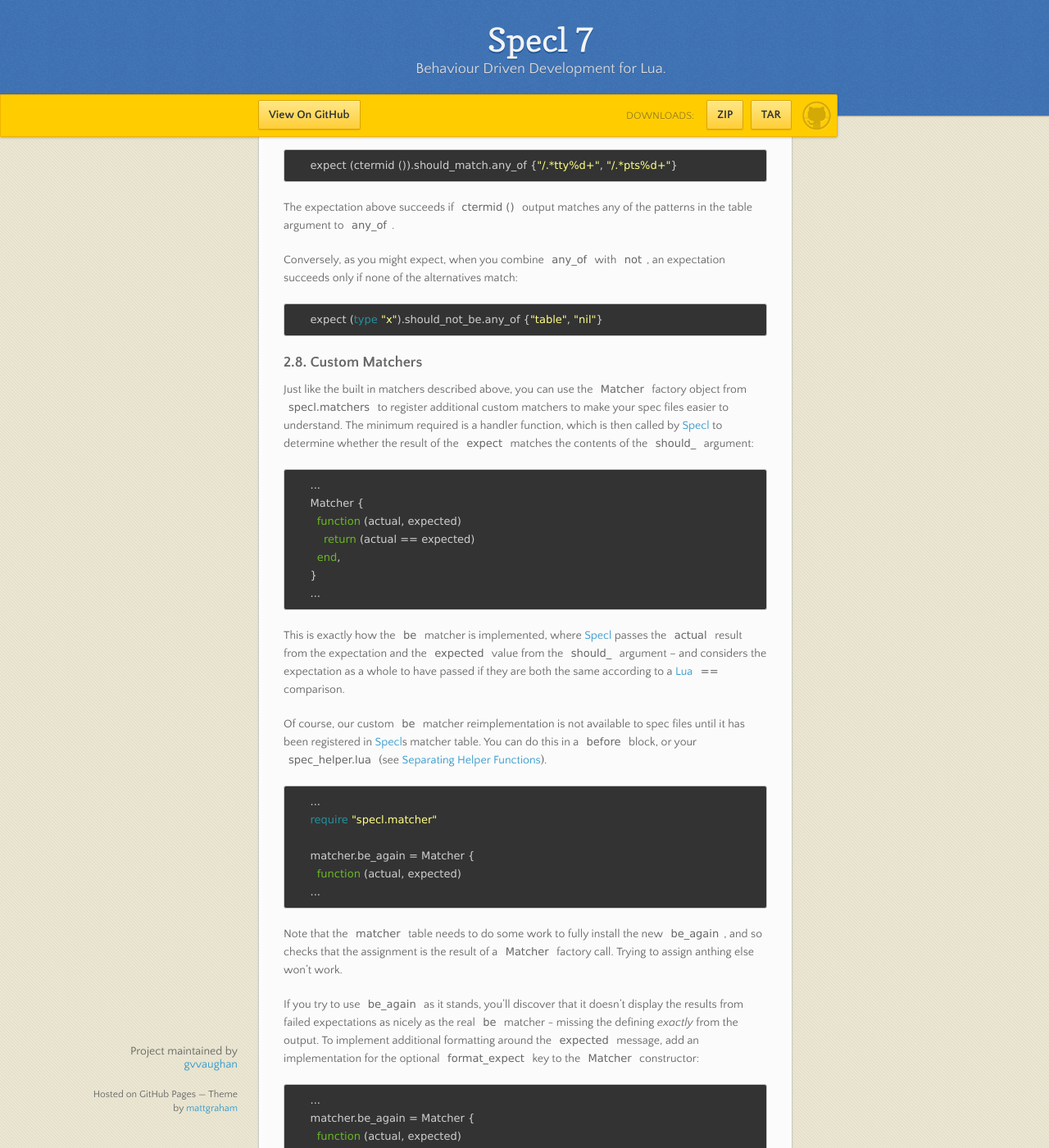
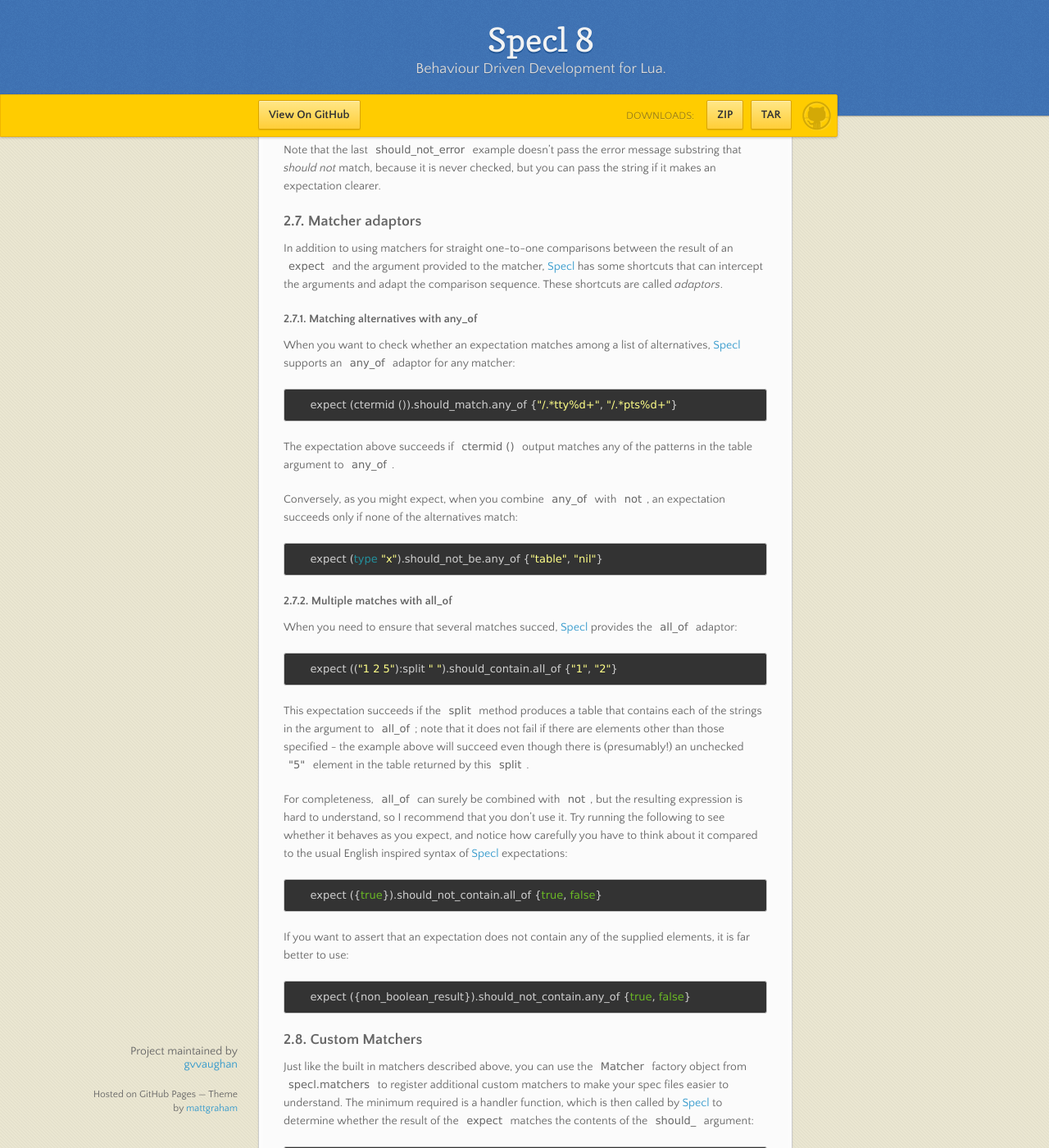
Before and after one commit to gvvaughan/specl, a Jekyll site: the page built from index.md, in a window 1280 px wide and 1400 px high, scrolled down 6857 px. Shown: the whole window at 82% size. Built offline with Jekyll 4.4.1, drawn with Linux system fonts in a browser that asks for light colours; nearby versions of some CDN libraries; some of the changed text lies outside the part shown.

Commit message:
gh-pages: update to Specl 8.
* _config.yml: Remove regeneration warning comment - I was just
too impatient previously.
(release-no): Bump to 8.
* _layouts/default.html: Use release-no in page title.
* index.md: Update from master.

Signed-off-by: Gary V. Vaughan <gary@gnu.org>

```diff
--- a/_config.yml
+++ b/_config.yml
@@ -1,14 +1,10 @@
 owner:   Gary V. Vaughan
 account: gvvaughan
 
-# committing a change to _config.yml alone isn't enough to force
-# a regeneration of _site at github...
-#
-# *** CHANGE THE RELEASE NUMBER IN THE _layouts/default.html MANUALLY ***
 name:         Specl
 description:  Behaviour Driven Development for Lua.
 forkme:       "https://github.com/gvvaughan/specl"
-release-no:   7
+release-no:   8
 
 url:      "http://gvvaughan.github.io/specl"
 pygments: true
--- a/_layouts/default.html
+++ b/_layouts/default.html
@@ -17,7 +17,7 @@
   <body>
 
       <header>
-      <h1>{{ site.name }} 7</h1>
+      <h1>{{ site.name }} {{ site.release-no }}</h1>
       <p>{{ site.description }}</p>
       </header>
 
--- a/index.md
+++ b/index.md
@@ -76,13 +76,13 @@
 parser uses indentation columns to infer nesting.  It's easiest just to
 avoid putting TAB characters in your spec files entirely.
 
-Punctuation is not allowed in an unquoted [YAML][] string, so you will
-need to force the parser to read the description as a string by
+Some punctuation is not allowed in an unquoted [YAML][] string, so you
+will need to force the parser to read the description as a string by
 surrounding it with `"` (double-quote mark) if you want to put any
 punctuation in the description text:
 
 {% highlight lua %}
-    - "it requires double-quote marks, but only when using punctuation":
+    - "it requires double-quote marks: but only when using punctuation":
 {% endhighlight %}
 
 Indentation of the code following an example description must be at
@@ -117,10 +117,11 @@
 
 You also have to be careful about commenting within a spec-file. [YAML][]
 comments begin with ` #` (space, hash) and extend to the end of the line.
-You can use these anywhere outside of a Lua code block. [Lua][] comments
-don't work outside of a lua block, and [YAML][] comments don't work
-inside a Lua block, so you have to pick the right comment character,
-depending where in the hierarchy it will go.
+You can use these anywhere outside of a Lua code block, including any
+lines immediately following a description before any actual [Lua][] code.
+[Lua][] comments don't work outside of a lua block, and [YAML][] comments
+don't work inside a Lua block, so you have to pick the right comment
+character, depending where in the hierarchy it will go.
 
 ### 1.2. Contexts
 
@@ -327,15 +328,19 @@
 
 [equal]: #22_equal
 
-To get around that problem when comparing tables, use the `equal`
-matcher, which does a recursive element by element comparison of the
-expectation. The following expectations all pass:
+To get around that problem when comparing tables, or std.object derived
+objects, use the `equal` matcher, which does a recursive element by
+element comparison of the contents of the expectation arguments. The
+following expectations all pass:
 
 {% highlight lua %}
 {% raw %}
     expect ({}).should_equal ({})
     expect ({1, two = "three"}).should_equal ({1, two = "three"})
     expect ({{1, 2}, {{3}, 4}}).should_equal ({{1, 2}, {{3}, 4}})
+
+    Set = require "std.set"
+    expect (Set {1, 2, 5, 3}).should_equal (Set {5, 1, 2, 3})
 {% endraw %}
 {% endhighlight %}
 
@@ -362,9 +367,13 @@
 {% endraw %}
 {% endhighlight %}
 
-If `expect` passes anything other than a string or table to this
-matcher, [Specl][] aborts with an error; use `tostring` or similar if
-you need it.
+A final convenience is that `contain` will use the `__totable`
+metamethod of any lua-stdlib `std.object` derived objects to coerce
+a table to test for matching keys or values in the expectation.
+
+If `expect` passes anything other than a string, table or `std.object`
+derivative to this matcher, [Specl][] aborts with an error; use
+`tostring` or similar if you need to.
 
 ### 2.4. match
 
@@ -411,12 +420,22 @@
 message substring that _should not_ match, because it is never checked,
 but you can pass the string if it makes an expectation clearer.
 
-### 2.7. Matching alternatives with any_of
+### 2.7. Matcher adaptors
 
-[matching alternatives with any_of]: #27_matching_alternative_with_any_of
+[matcher adaptors]: #27_matcher_adaptors
+
+In addition to using matchers for straight one-to-one comparisons
+between the result of an `expect` and the argument provided to the
+matcher, [Specl][] has some shortcuts that can intercept the arguments
+and adapt the comparison sequence.  These shortcuts are called
+_adaptors_.
+
+#### 2.7.1. Matching alternatives with any_of
+
+[matching alternatives with any_of]: #271_matching_alternative_with_any_of
 
 When you want to check whether an expectation matches among a list of
-alternatives, [Specl][] supports a `any_of` method for any matcher:
+alternatives, [Specl][] supports an `any_of` adaptor for any matcher:
 
 {% highlight lua %}
     expect (ctermid ()).should_match.any_of {"/.*tty%d+", "/.*pts%d+"}
@@ -432,6 +451,42 @@
     expect (type "x").should_not_be.any_of {"table", "nil"}
 {% endhighlight %}
 
+#### 2.7.2. Multiple matches with all_of
+
+[multiple matches with all_of]: #272_multiple_matches_with_all_of
+
+When you need to ensure that several matches succed, [Specl][] provides
+the `all_of` adaptor:
+
+{% highlight lua %}
+    expect (("1 2 5"):split " ").should_contain.all_of {"1", "2"}
+{% endhighlight %}
+
+This expectation succeeds if the `split` method produces a table that
+contains each of the strings in the argument to `all_of`; note that it
+does not fail if there are elements other than those specified - the
+example above will succeed even though there is (presumably!) an
+unchecked `"5"` element in the table returned by this `split`.
+
+For completeness, `all_of` can surely be combined with `not`, but the
+resulting expression is hard to understand, so I recommend that you
+don't use it.  Try running the following to see whether it behaves as
+you expect, and notice how carefully you have to think about it
+compared to the usual English inspired syntax of [Specl][]
+expectations:
+
+{% highlight lua %}
+    expect ({true}).should_not_contain.all_of {true, false}
+{% endhighlight %}
+
+If you want to assert that an expectation does not contain any of the
+supplied elements, it is far better to use:
+
+{% highlight lua %}
+    expect ({non_boolean_result}).should_not_contain.any_of {true, false}
+{% endhighlight %}
+
+
 ### 2.8. Custom Matchers
 
 [custom matchers]: #28_custom_matchers
@@ -445,7 +500,7 @@
 
 {% highlight lua %}
     ...
-    Matcher {
+    matchers.Matcher {
       function (actual, expected)
         return (actual == expected)
       end,
@@ -466,14 +521,14 @@
 
 {% highlight lua %}
     ...
-    require "specl.matcher"
+    matchers = require "specl.matchers"
 
-    matcher.be_again = Matcher {
+    matchers.matchers.be_again = matchers.Matcher {
       function (actual, expected)
     ...
 {% endhighlight %}
 
-Note that the `matcher` table needs to do some work to fully install
+Note that the `matchers` table needs to do some work to fully install
 the new `be_again`, and so checks that the assignment is the result
 of a `Matcher` factory call.  Trying to assign anthing else won't
 work.
@@ -487,27 +542,27 @@
 
 {% highlight lua %}
     ...
-    matcher.be_again = Matcher {
+    matchers.matchers.be_again = matchers.Matcher {
       function (actual, expected)
         return (actual == expected)
       end,
 
       format_expect = function (expected)
-        return " exactly " .. matcher.stringify (expected)
+        return " exactly " .. matchers.stringify (expected)
       end,
     }
     ...
 {% endhighlight %}
 
-Notice the use of `matcher.stringify` to coerce the `expected`
+Notice the use of `matchers.stringify` to coerce the `expected`
 parameter to a nicely formatted and quoted string.  `stringify` is
 less useful here than it is in the other formatting function slot,
 `format_actual`.
 
 Both of these functions are passed all of the arguments that are
 generated in the code wrapped in `expect` that eventually leads to
-the custom matcher, though they are not useful here, the full
-prototypes are:
+the custom matcher, though they are not useful in this particular
+example, the full prototypes are:
 
 {% highlight lua %}
     function format_expect (expected, actual, ...)
@@ -522,17 +577,17 @@
 the `Matcher` constructor:
 
 {% highlight lua %}
-    function format_any_of (alternatives, actual, ...)
+    function format_alternatives (adaptor, alternatives, actual, ...)
 {% endhighlight %}
 
-When constructed without a specific `format_any_of` entry, `Matcher`
-uses the default format, similarly to how `table.concat` behaves with
-", " separators, except that the final separator is always " or ", and
-the individual entries are stringified first.  If you want to make use
-of that format in your own matchers, it is available in `specl.util`
-as `concat`.  Again examples of this, and the more complicated shell
-output formatter (`specl.util.reformat`) are available in the source
-code, from `specl/shell.lua`.
+When constructed without a specific `format_alternatives` entry,
+`Matcher` uses the default format, similarly to how `table.concat`
+behaves with ", " separators, except that the final separator is always
+" or ", and the individual entries are stringified first.  If you want
+to make use of that format in your own matchers, it is available in
+`specl.util` as `concat`.  Again examples of this, and the more
+complicated shell output formatter (`specl.util.reformat`) are available
+in the source code, from `specl/shell.lua`.
 
 One final feature of the `Matcher` constructor is that you can have it
 enforce a particular type (or types) for the `actual` parameter, by
@@ -541,7 +596,7 @@
 types and Lua tables:
 
 {% highlight lua %}
-    matcher.contain = Matcher {
+    matchers.matchers.contain = matchers.Matcher {
       ...
       actual_type = {"string", "table"},
     ...
```
